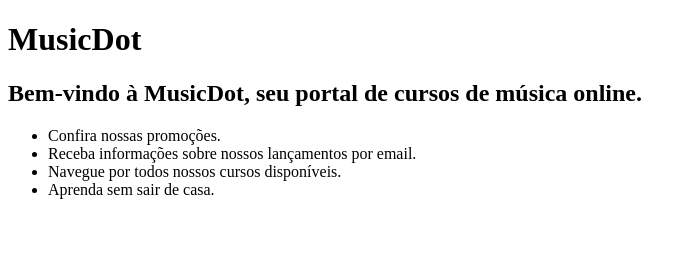
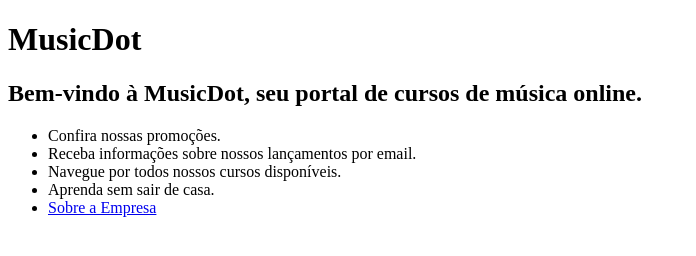
Before and after one commit to hendeocarlos/MusicDot, a plain HTML site: page index.html in a window 1280 px wide. Shown: the whole page, without its empty margins (0-696 px from the left). Drawn offline with Linux system fonts and the light colour scheme.

Commit message:
Update index.html

```diff
--- a/index.html
+++ b/index.html
@@ -18,6 +18,7 @@
         <li>Receba informações sobre nossos lançamentos por email.</li>
         <li>Navegue por todos nossos cursos disponíveis.</li>
         <li>Aprenda sem sair de casa.</li>
+        <li><a href="https://hendeocarlos.github.io/Projeto_PBW/sobre.html">Sobre a Empresa</a>
     </ul>
 </body>
 </html>
```
